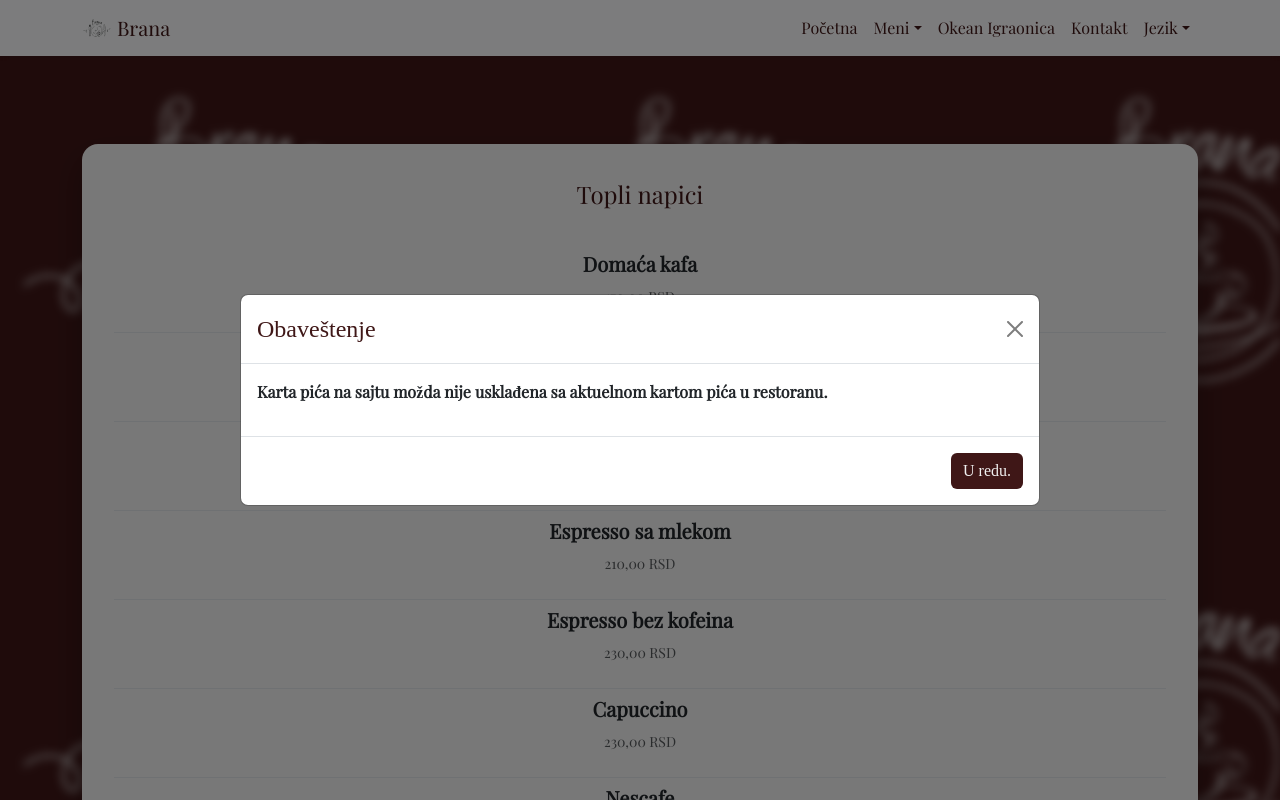
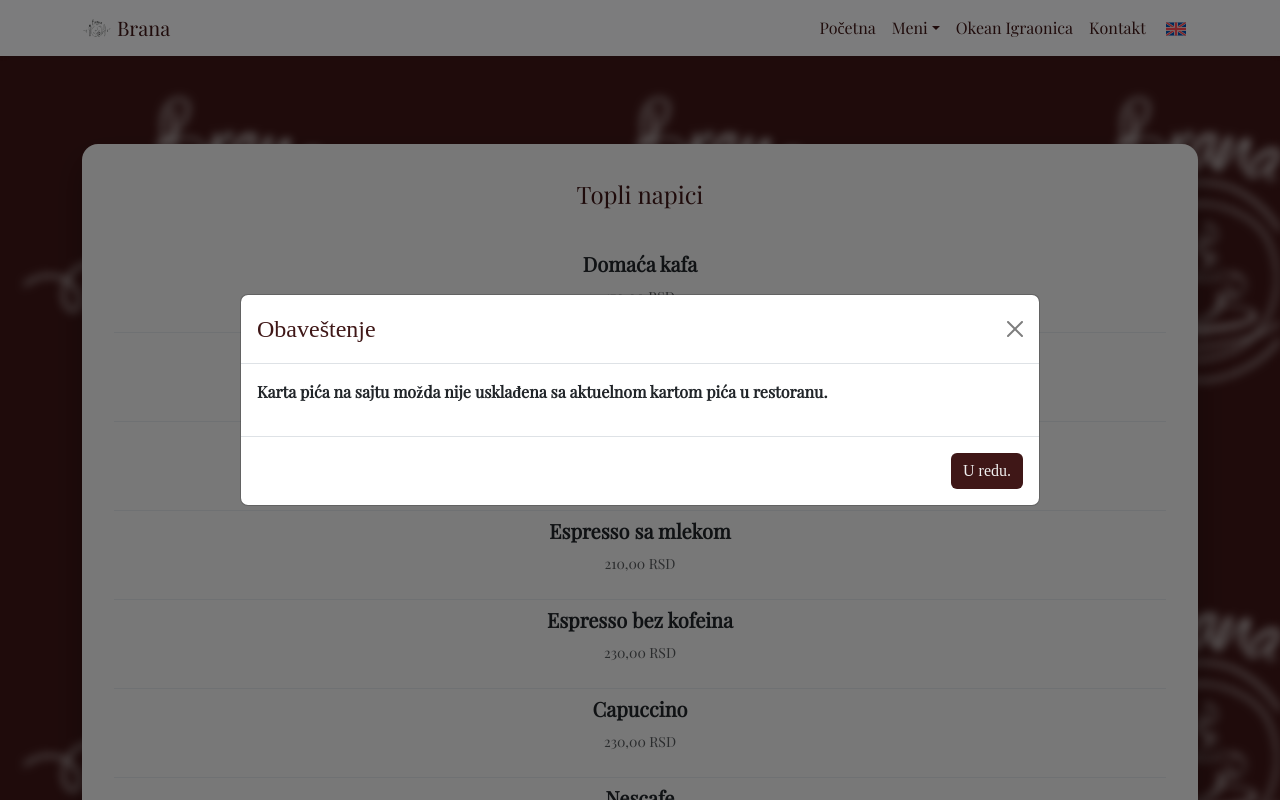
Before and after one commit to crni99/restoran-brana, a React (Create React App) app: page /karta-pica in a window 1280 px wide. Shown: the top 800 px of the page. Built offline with nearby package versions, Linux system fonts and the light colour scheme.

Commit message:
fix language changing and notfoundpage responsive card

```diff
--- a/src/components/Header.jsx
+++ b/src/components/Header.jsx
@@ -4,13 +4,16 @@ import { Link } from 'react-router-dom';
 import { Navbar, Nav, Container, NavDropdown, Button } from 'react-bootstrap';
 import logo from "../assets/logo.svg";
 import { useLanguage } from '../context/LanguageContext';
+import flagSr from "../assets/lang-flags/sr.svg";
+import flagEn from "../assets/lang-flags/en.svg";
 
 export default function Header() {
+
     const { t } = useTranslation();
     const { language, changeLanguage } = useLanguage();
 
-    const handleLanguageChange = (e) => {
-        changeLanguage(e.target.value);
+    const handleLanguageChange = (newLanguage) => {
+        changeLanguage(newLanguage);
     };
 
     return (
@@ -36,10 +39,10 @@ export default function Header() {
                             </Nav.Item>
                             <NavDropdown title={t("Menu")} id="navbarDropdownMenu" drop="down">
                                 <NavDropdown.Item as={Link} to="/jelovnik" className="nav-link dropdown-item-link">
-                                    &nbsp;{t("MenuV2")}
+                                    &nbsp;{t("MenuV2")}&nbsp;
                                 </NavDropdown.Item>
                                 <NavDropdown.Item as={Link} to="/karta-pica" className="nav-link dropdown-item-link">
-                                    &nbsp;{t("Drinks")}
+                                    &nbsp;{t("Drinks")}&nbsp;
                                 </NavDropdown.Item>
                             </NavDropdown>
                             <Nav.Item>
@@ -48,14 +51,21 @@ export default function Header() {
                             <Nav.Item>
                                 <Link to="/kontakt" className="nav-link">{t("Contact")}</Link>
                             </Nav.Item>
-                            <NavDropdown title={language === 'sr' ? 'Jezik' : 'Language'} id="navbarDropdownLanguage" drop="down">
-                                <NavDropdown.Item as={Button} value="sr" onClick={handleLanguageChange} className="nav-link dropdown-item-link">
-                                    &nbsp;Srpski
-                                </NavDropdown.Item>
-                                <NavDropdown.Item as={Button} value="en" onClick={handleLanguageChange} className="nav-link dropdown-item-link">
-                                    &nbsp;English
-                                </NavDropdown.Item>
-                            </NavDropdown>
+                            <Nav.Item>
+                                <Button
+                                    variant="link"
+                                    onClick={() => handleLanguageChange(language === 'sr' ? 'en' : 'sr')}
+                                    className="nav-link">
+                                    &nbsp;
+                                    <img
+                                        src={language === 'sr' ? flagEn : flagSr}
+                                        alt="Language Flag"
+                                        width="20"
+                                        height="14"
+                                    />
+                                    &nbsp;
+                                </Button>
+                            </Nav.Item>
                         </Nav>
                     </Navbar.Collapse>
                 </Container>
--- a/src/components/NotFoundPage.jsx
+++ b/src/components/NotFoundPage.jsx
@@ -7,11 +7,17 @@ const NotFoundPage = () => {
     const { t } = useTranslation();
 
     return (
-        <div className="container d-flex justify-content-center align-items-center px-5" style={{ height: "85dvh" }}>
-            <div className="section-title text-center row-wrapper w-50 ">
-                <h1>{t('NotFoundPage.title')}</h1>
-                <p className='mt-3'>{t('NotFoundPage.subTitle')}</p>
-                <Link to="/" className="btn custom-button fw-bold p-3 text-decoration-none mt-3" >{t('NotFoundPage.returnToHomeButton')}</Link>
+        <div className="container d-flex justify-content-center align-items-center px-5" style={{ height: '85vh' }}>
+            <div class="card text-center p-3">
+                <div class="card-header">
+                    <h1 class="card-title">{t('NotFoundPage.title')}</h1>
+                </div>
+                <div class="card-body">
+                    <p class="card-text">{t('NotFoundPage.subTitle')}</p>
+                </div>
+                <div class="card-footer text-muted">
+                    <Link to="/" className="btn custom-button fw-bold p-3 text-decoration-none mt-3 mb-3 card-button" >{t('NotFoundPage.returnToHomeButton')}</Link>
+                </div>
             </div>
         </div>
     );
--- a/src/index.css
+++ b/src/index.css
@@ -531,6 +531,18 @@ footer a:active {
   .carousel-indicators {
     transform: translateX(0%) !important;
   }
+
+  .card-title {
+    font-size: 1.2rem !important;
+  }
+
+  .card-text {
+    font-size: 0.8rem !important;
+  }
+
+  .card-button {
+    font-size: 0.8rem !important;
+  }
 }
 
 /* Extra Small (Mobile) */
@@ -697,6 +709,18 @@ footer a:active {
 
   .carousel-indicators {
     transform: translateX(0%) !important;
+  }
+
+  .card-title {
+    font-size: 1.3rem !important;
+  }
+
+  .card-text {
+    font-size: 0.9rem !important;
+  }
+
+  .card-button {
+    font-size: 0.9rem !important;
   }
 }
 
@@ -1112,7 +1136,7 @@ footer a:active {
 @media (min-width: 1400px) {}
 
 /* Turn Off Hover, Focus, and Active Effects For Touchscreen Devices */
-@media (hover: none) {
+@media (hover: none) and (pointer: coarse) {
   .zoom-in-hover:hover,
   .zoom-in-move-right-hover:hover,
   .zoom-in-move-left-hover:hover,
@@ -1125,6 +1149,7 @@ footer a:active {
   .dropdown-item:hover,
   .accordion-button:hover,
 
+  /* Disable focus for touchscreen devices */
   .zoom-in-hover:focus,
   .zoom-in-move-right-hover:focus,
   .zoom-in-move-left-hover:focus,
@@ -1137,6 +1162,13 @@ footer a:active {
   .dropdown-item:focus,
   .accordion-button:focus,
 
+  /* Disable focus-visible for touchscreen devices */
+  .zoom-in-hover:focus-visible,
+  .zoom-in-move-right-hover:focus-visible,
+  .zoom-in-move-left-hover:focus-visible,
+  .zoom-in-move-down-hover:focus-visible,
+
+  /* Disable active state for touchscreen devices */
   .zoom-in-hover:active,
   .zoom-in-move-right-hover:active,
   .zoom-in-move-left-hover:active,
@@ -1148,9 +1180,9 @@ footer a:active {
   .nav-link:active,
   .dropdown-item:active,
   .accordion-button:active {
-    transform: none;
-    color: inherit;
-    background-color: inherit;
+    transform: none !important;
+    color: inherit !important;
+    background-color: inherit !important;
   }
 }
 
@@ -1322,6 +1354,11 @@ footer a:active {
   display: none;
 }
 
-.carousel-control-next, .carousel-control-prev {
+.carousel-control-next,
+.carousel-control-prev {
   color: var(--white) !important;
 }
+
+.dropdown-menu {
+  --bs-dropdown-min-width: auto !important;
+}
```
Also changed, not shown: src/assets/lang-flags/en.svg (added), src/assets/lang-flags/sr.svg (added).
